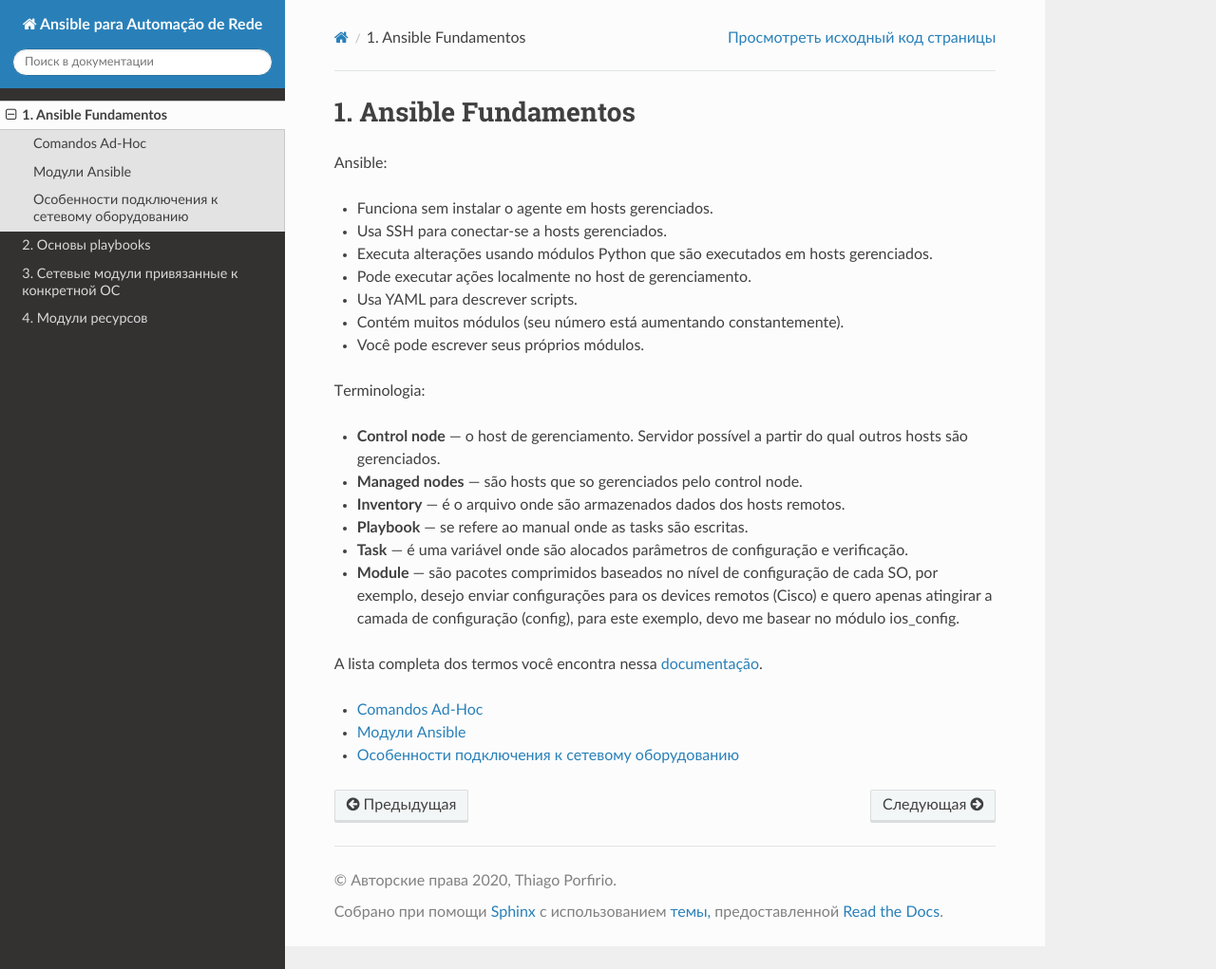
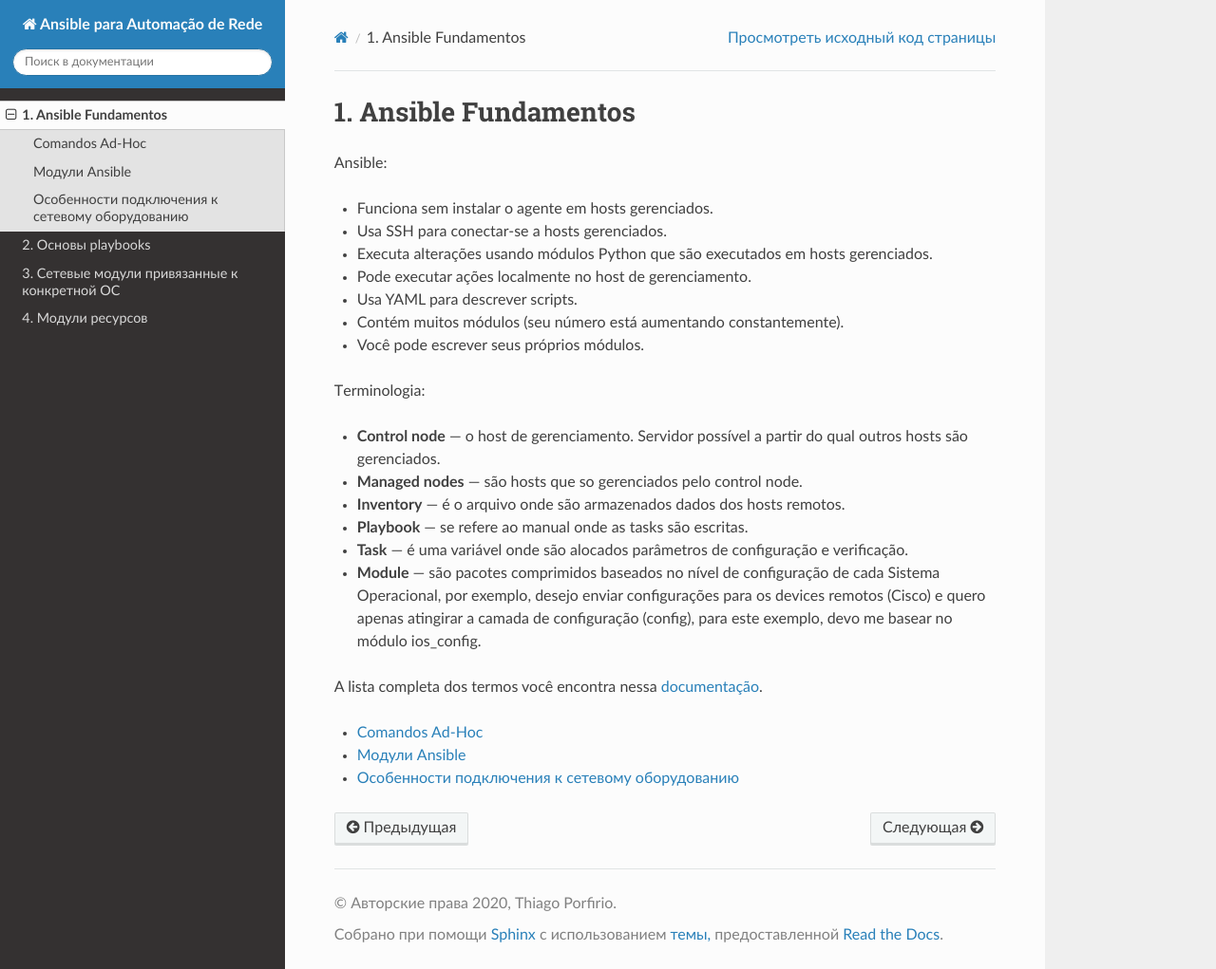
Before and after one commit to tporfirio/ansible-for-network-automation, a Sphinx documentation site: the page built from docs/source/book/01_basics/index.rst, in a window 1280 px wide and 1021 px high. Shown: the whole window at 95% size. Built offline with Sphinx 7.4.7 and the Read the Docs theme 2.0.0, drawn with Linux system fonts in a browser that asks for light colours; pages that are not in the unit, such as notebooks, are missing from menus.

Commit message:
Update index.rst

```diff
--- a/docs/source/book/01_basics/index.rst
+++ b/docs/source/book/01_basics/index.rst
@@ -24,7 +24,7 @@ Ansible:
 -  **Inventory** — é o arquivo onde são armazenados dados dos hosts remotos.
 -  **Playbook** — se refere ao manual onde as tasks são escritas.
 -  **Task** — é uma variável onde são alocados parâmetros de configuração e verificação.
--  **Module** — são pacotes comprimidos baseados no nível de configuração de cada SO, por exemplo, desejo enviar configurações para os devices remotos (Cisco) e quero apenas atingirar a camada de configuração (config), para este exemplo, devo me basear no módulo ios_config.
+-  **Module** — são pacotes comprimidos baseados no nível de configuração de cada Sistema Operacional, por exemplo, desejo enviar configurações para os devices remotos (Cisco) e quero apenas atingirar a camada de configuração (config), para este exemplo, devo me basear no módulo ios_config.
 
 A lista completa dos termos você encontra nessa
 `documentação <http://docs.ansible.com/ansible/devel/glossary.html>`__.
```
